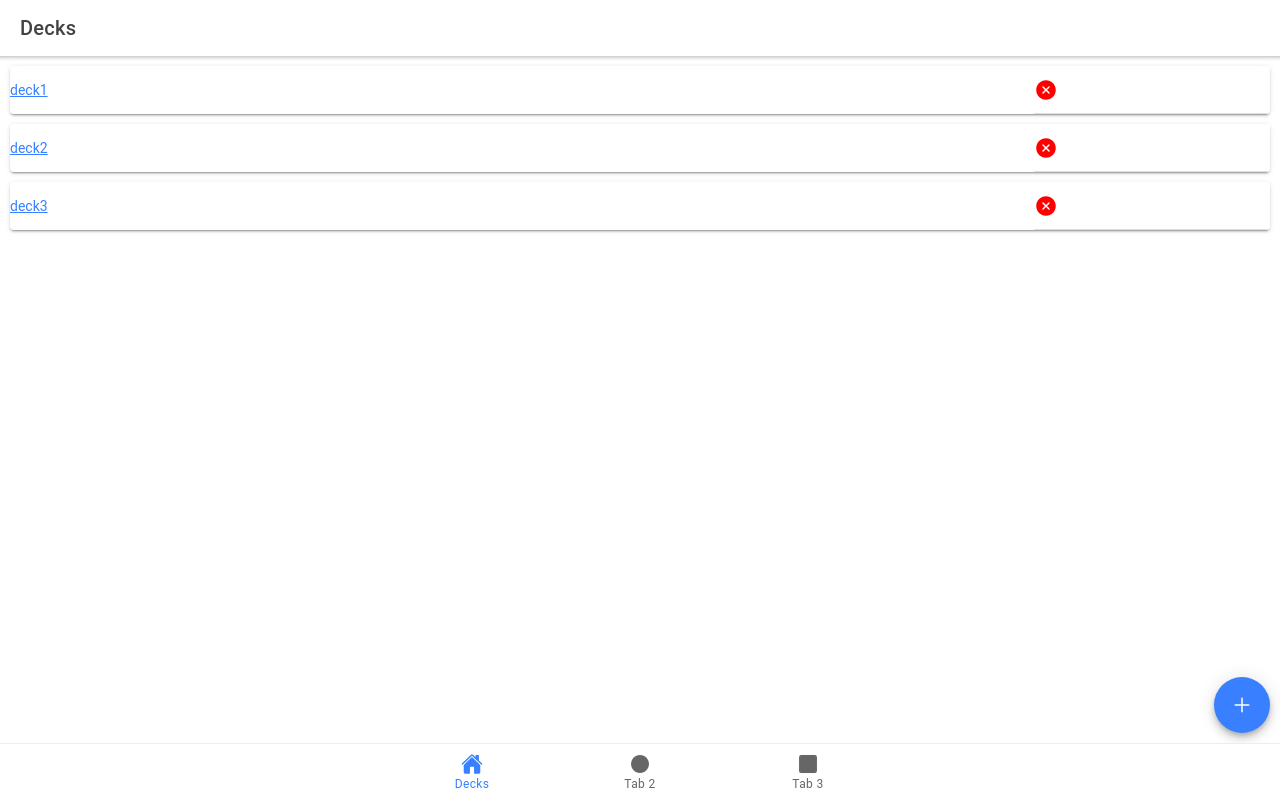
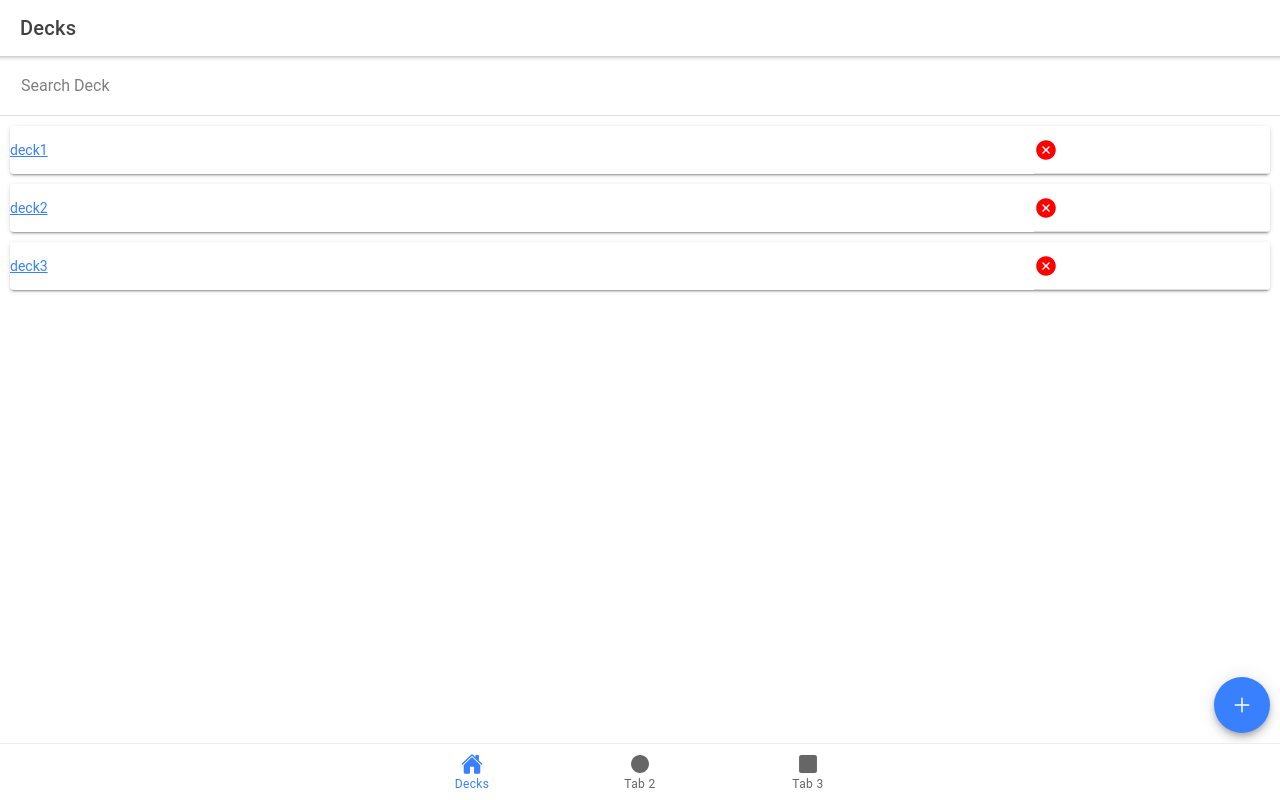
Before and after one commit to Mahyar-sh/speech-card, a React (Create React App) app: page /decks in a window 1280 px wide. Built offline with nearby package versions, Linux system fonts and the light colour scheme.

Commit message:
add a search bar to search for a deck

```diff
--- a/src/pages/Decks.page.tsx
+++ b/src/pages/Decks.page.tsx
@@ -1,4 +1,4 @@
-import React, { useState } from 'react';
+import React, { useEffect, useState } from 'react';
 
 import { IonButton, IonCard, IonCardContent, IonCardHeader, IonCardTitle, IonContent, IonFab, IonFabButton, IonFabList, IonHeader, IonIcon, IonInput, IonItem, IonModal, IonPage, IonRouterLink, IonTab, IonTabButton, IonTitle, IonToolbar } from '@ionic/react';
 import {closeCircle,add} from 'ionicons/icons';
@@ -19,7 +19,38 @@ type DecksPageProps = {
 const DecksPage: React.FC<DecksPageProps> = ({data , addNewDeck, onDeleteItem}) => {
 
   const [inputData,setInputData] = useState('');
-  const [showModal,setshowModal] = useState(false);
+  const [showModal,setshowModal] = useState<boolean>(false);
+  const [searchDeck,setSearchDeck] = useState<string>('');
+  const [newData,SetNewData] = useState<DeckModel[]>(data);
+
+  // search for a deck
+  useEffect(()=>{
+    if(searchDeck === ''){
+      SetNewData(data);
+      console.log('filter is empty');
+    }
+    else{
+      console.log(searchDeck);
+      const allDecks= [...data];
+      const filterDecks = allDecks.filter(item =>{
+        const helpSearchDeck:string = searchDeck.toLowerCase();
+        const theIndex= item.name.toLowerCase().indexOf(helpSearchDeck);
+       if( theIndex !== -1){
+         console.log(searchDeck);
+        console.log(item.name.toLowerCase().indexOf(helpSearchDeck));
+        return item;
+       }
+      });
+      SetNewData(filterDecks);
+
+    }
+    console.log(newData);
+  },[searchDeck]);
+
+  const searchInDecksList = (e:any)=>{
+    setSearchDeck(e.detail.value);
+  };
+
  const inputChange=(e:any)=>{
     setInputData(e.detail.value);
  };
@@ -61,7 +92,13 @@ const onHandleDeleteItem= (i:number)=>{
             <IonTitle size="large">Decks</IonTitle>
           </IonToolbar>
         </IonHeader>
-        {decks(data)}
+        <IonItem>
+          <IonInput placeholder='Search Deck'
+                    style={{margin:'10px 5px'}}
+                    value={searchDeck}
+                    onIonChange={(e)=>{searchInDecksList(e)}} />
+        </IonItem>
+        {decks(newData)}
 
          {/* <IonFab  vertical='bottom' horizontal='end' slot='fixed'>
           <IonFabButton>
@@ -104,9 +141,7 @@ const onHandleDeleteItem= (i:number)=>{
               <IonButton expand='full'
               shape='round'
               onClick={(e)=>{
-                console.log(inputData);
                 if(inputData!==''){
-                  console.log(inputData);
                   setshowModal(false);
                   addNewDeck(inputData);
                   setInputData('');
```
